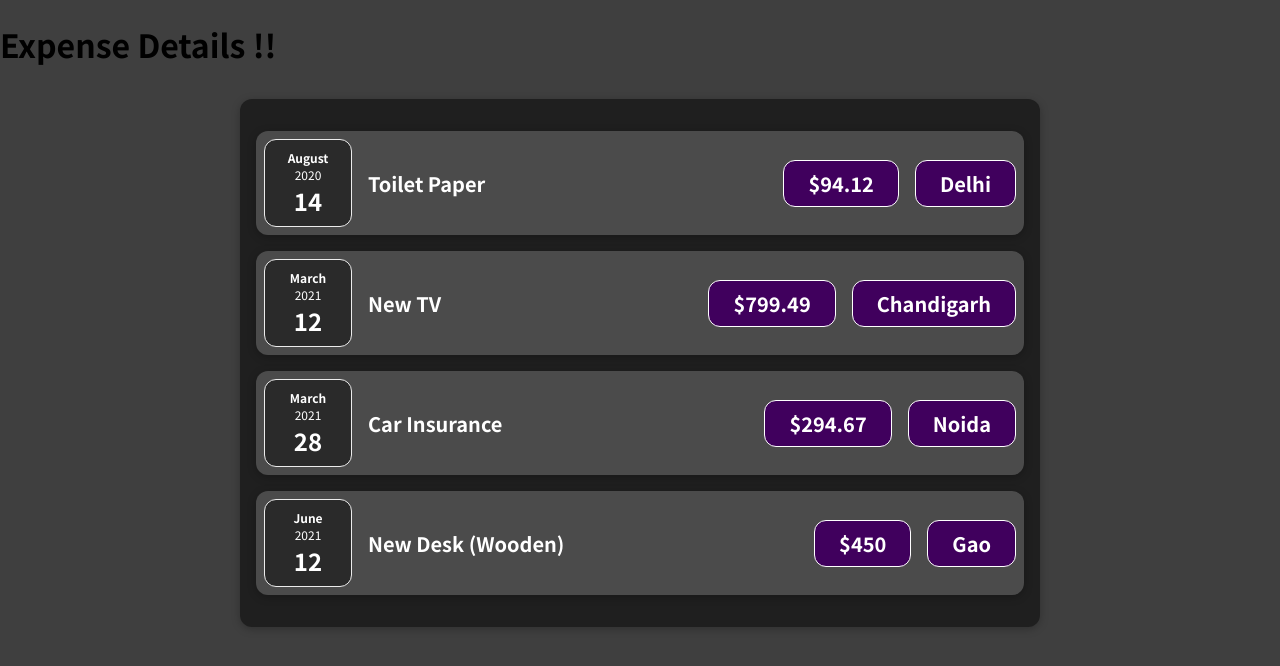
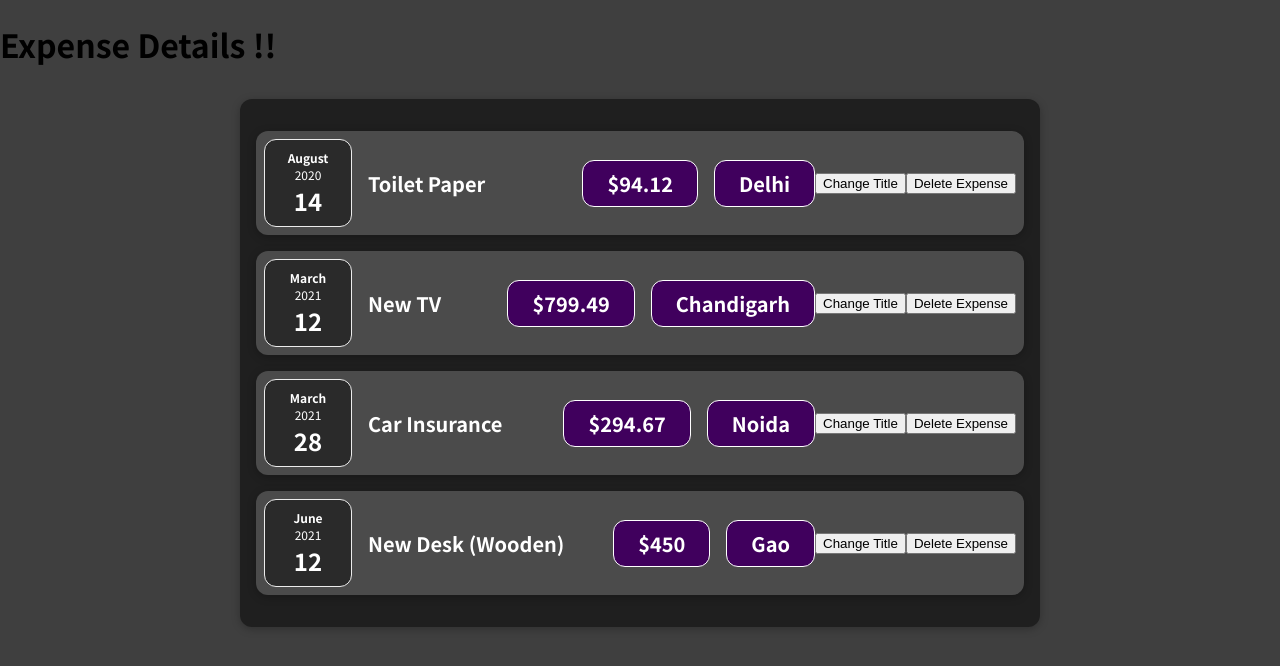
Before and after one commit to Rahul-71/Expenses, a JavaScript app: page / in a window 1280 px wide. Shown: the top 666 px of the page. Built offline with nearby package versions, Linux system fonts and the light colour scheme.

Commit message:
Deleting expense on a click of a button

```diff
--- a/src/components/Expenses/ExpenseItems.js
+++ b/src/components/Expenses/ExpenseItems.js
@@ -4,11 +4,21 @@
 import "./ExpenseItems.css";
 
 function ExpenseItems(props) {
+    const clickHandler = () => {
+        console.log("clicked !!");
+    }
+
+    const deleteExpense = (event) => {
+        const row = event.target.parentNode;
+        row.remove();
+    }
 
     return (
         <Card className="expense-item">
             <ExpenseDate date={props.date} />
             <ExpenseDetails title={props.title} amount={props.amount} location={props.location} />
+            <button onClick={clickHandler}>Change Title</button>
+            <button onClick={deleteExpense}>Delete Expense</button>
         </Card >
     );
 }
```
